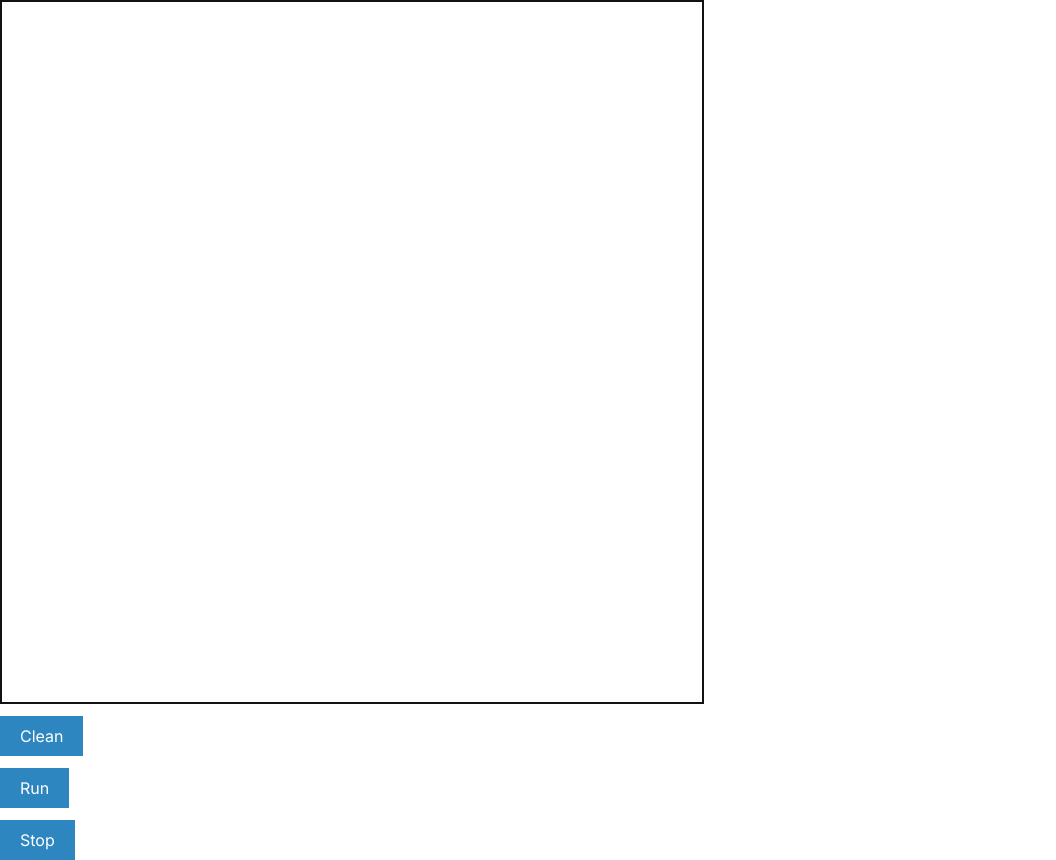
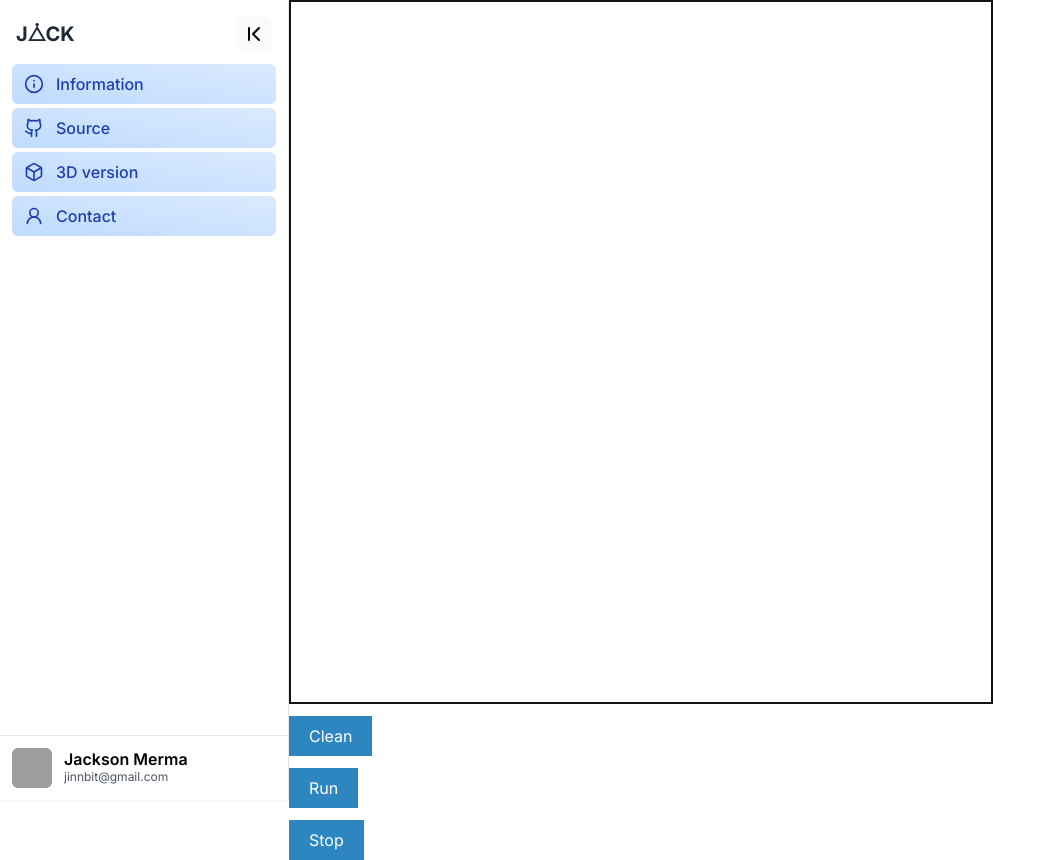
Before and after one commit to JackMerma/game-of-life, a Next.js app: page / in a window 1280 px wide. Shown: the whole page, without its empty margins (0-1056 px from the left). Built offline with nearby package versions, Linux system fonts and the light colour scheme; grey boxes are pictures that could not be loaded.

Commit message:
implementación del sidebar principal con la lista que se envia para los sidebaritems

```diff
--- a/package.json
+++ b/package.json
@@ -10,6 +10,7 @@
   },
   "dependencies": {
     "framer-motion": "^10.16.4",
+    "lucide-react": "^0.290.0",
     "next": "14.0.0",
     "react": "^18",
     "react-dom": "^18",
--- /dev/null
+++ b/src/app/components/Sidebar.jsx
@@ -0,0 +1,98 @@
+"use client"
+import { MoreVertical, ChevronLast, ChevronFirst } from "lucide-react"
+import { useContext, createContext, useState } from "react"
+
+const SidebarContext = createContext()
+
+export default function Sidebar({ children }) {
+	const [expanded, setExpanded] = useState(true)
+
+	return (
+		<aside className="h-screen">
+			<nav className="h-full flex flex-col bg-white border-r shadow-sm">
+				<div className="p-4 pb-2 flex justify-between items-center">
+					<h1
+						className={`overflow-hidden transition-all ${expanded ? "w-32" : "w-0"
+							} text-xl font-bold text-gray-800`}
+
+						alt=""
+					>J⧊CK</h1>
+					<button
+						onClick={() => setExpanded((curr) => !curr)}
+						className="p-1.5 rounded-lg bg-gray-50 hover:bg-gray-100"
+					>
+						{expanded ? <ChevronFirst /> : <ChevronLast />}
+					</button>
+				</div>
+
+				<SidebarContext.Provider value={{ expanded }}>
+					<ul className="flex-1 px-3">{children}</ul>
+				</SidebarContext.Provider>
+
+				<div className="border-t flex p-3">
+					<img
+						src="https://ui-avatars.com/api/?background=AED6F1&color=2874A6&name=Jackson+Merma&bold=true"
+						alt=""
+						className="w-10 h-10 rounded-md"
+					/>
+					<div
+						className={`
+              flex justify-between items-center
+              overflow-hidden transition-all ${expanded ? "w-52 ml-3" : "w-0"}
+          `}
+					>
+						<div className="leading-4">
+							<h4 className="font-semibold">Jackson Merma</h4>
+							<span className="text-xs text-gray-600">jinnbit@gmail.com</span>
+						</div>
+					</div>
+				</div>
+			</nav>
+		</aside>
+	)
+}
+
+export function SidebarItem({ icon, text, active, alert }) {
+	const { expanded } = useContext(SidebarContext)
+
+	return (
+		<li
+			className={`
+		  relative flex items-center py-2 px-3 my-1
+		  font-medium rounded-md cursor-pointer
+		  transition-colors group
+		  ${active
+					? "bg-gradient-to-tr from-blue-200 to-blue-100 text-blue-800"
+					: "hover:bg-blue-50 text-gray-600"
+				}
+	  `}
+		>
+			{icon}
+			<span
+				className={`overflow-hidden transition-all ${expanded ? "w-52 ml-3" : "w-0"
+					}`}
+			>
+				{text}
+			</span>
+			{alert && (
+				<div
+					className={`absolute right-2 w-2 h-2 rounded bg-blue-400 ${expanded ? "" : "top-2"
+						}`}
+				/>
+			)}
+
+			{!expanded && (
+				<div
+					className={`
+			absolute left-full rounded-md px-2 py-1 ml-6
+			bg-blue-100 text-blue-800 text-sm
+			invisible opacity-20 -translate-x-3 transition-all
+			group-hover:visible group-hover:opacity-100 group-hover:translate-x-0
+		`}
+				>
+					{text}
+				</div>
+			)}
+		</li>
+	)
+}
--- a/src/app/page.js
+++ b/src/app/page.js
@@ -1,10 +1,11 @@
 import Image from 'next/image'
-import Sidebar from './components/Sidebar'
 import GameSection from './components/GameSection'
+import SideBarSection from './components/SideBarSection'
 
 export default function Home() {
   return (
     <main className="flex min-h-screen">
+      <SideBarSection />
       <GameSection />
     </main>
   )
```
Also changed, not shown: 1 other file (tests, documents, lock files or other folders).
